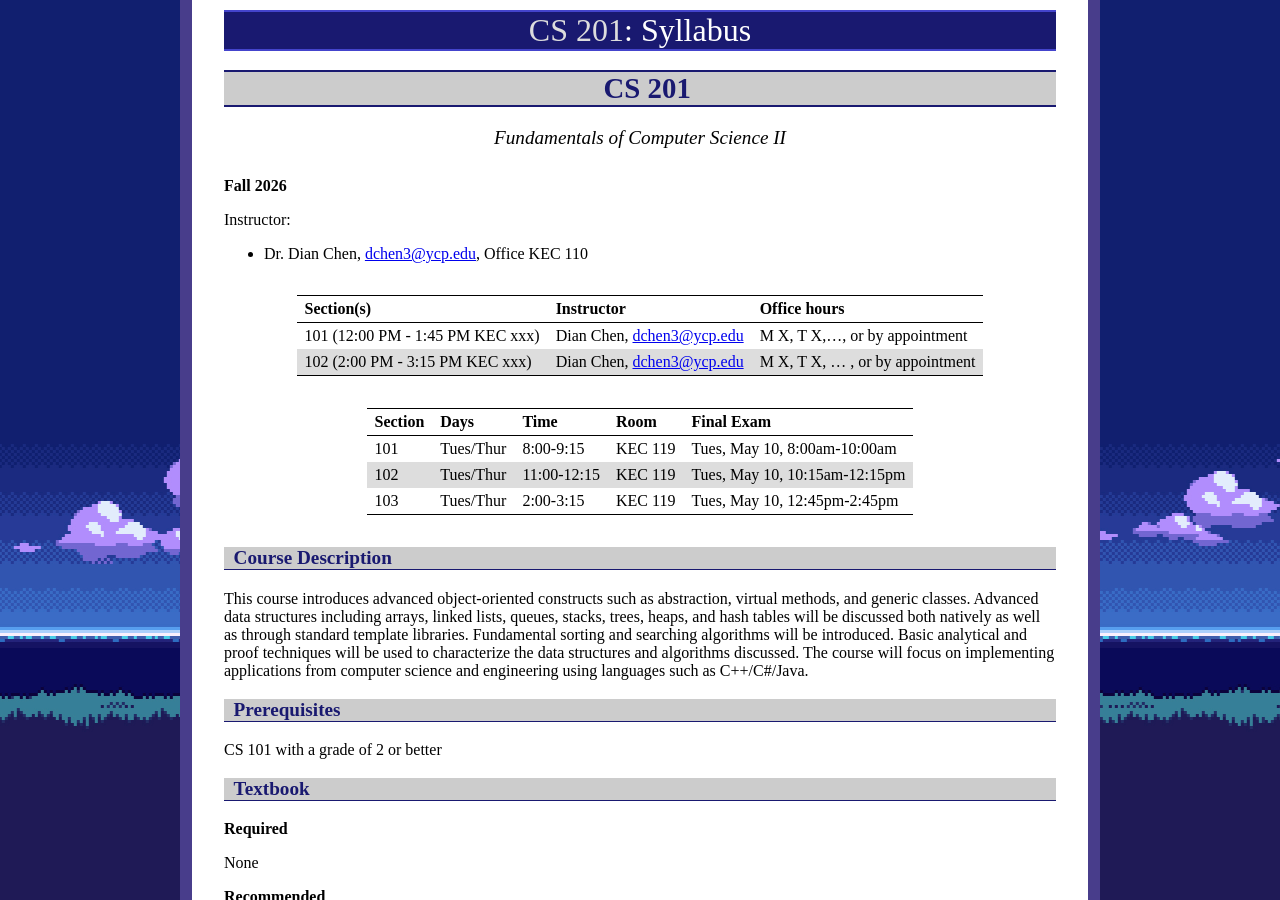
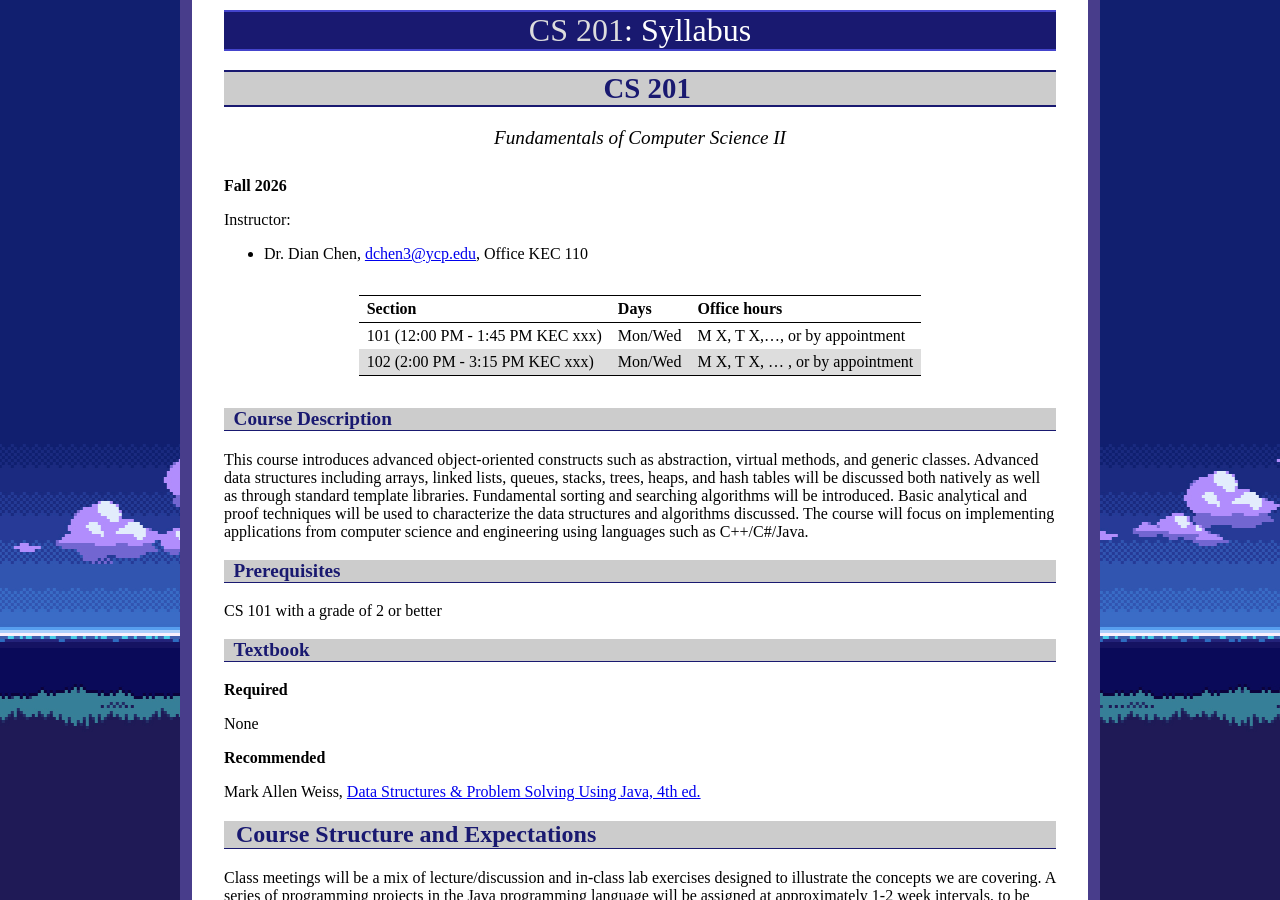
Before and after one commit to ycpcs/cs201-fall2026, a Jekyll site: the page built from syllabus.md, in a window 1280 px wide and 900 px high. Built offline with Jekyll 4.4.1, drawn with Linux system fonts in a browser that asks for light colours.

Commit message:
Update syllabus.md

```diff
--- a/syllabus.md
+++ b/syllabus.md
@@ -13,16 +13,11 @@ title: "Syllabus"
 Instructor:
 - Dr. Dian Chen, <dchen3@ycp.edu>, Office KEC 110
 
-> Section(s) | Instructor | Office hours
+> Section | Days | Office hours
 > ---------- | ---------- | ------------
-> 101 (12:00 PM - 1:45 PM KEC xxx) | Dian Chen, <dchen3@ycp.edu> | M X, T X,..., or by appointment
-> 102 (2:00 PM - 3:15 PM KEC xxx) | Dian Chen, <dchen3@ycp.edu> | M X, T X, ... , or by appointment
+> 101 (12:00 PM - 1:45 PM KEC xxx) | Mon/Wed | M X, T X,..., or by appointment
+> 102 (2:00 PM - 3:15 PM KEC xxx) | Mon/Wed | M X, T X, ... , or by appointment
 
- Section  | Days      |  Time       | Room    | Final Exam
- -------- | --------- |  ---------- | ------- | ----------
-101       | Tues/Thur | 8:00-9:15   | KEC 119 | Tues, May 10, 8:00am-10:00am
-102       | Tues/Thur | 11:00-12:15 | KEC 119 | Tues, May 10, 10:15am-12:15pm
-103       | Tues/Thur | 2:00-3:15   | KEC 119 | Tues, May 10, 12:45pm-2:45pm
 
 ### Course Description
 
```
